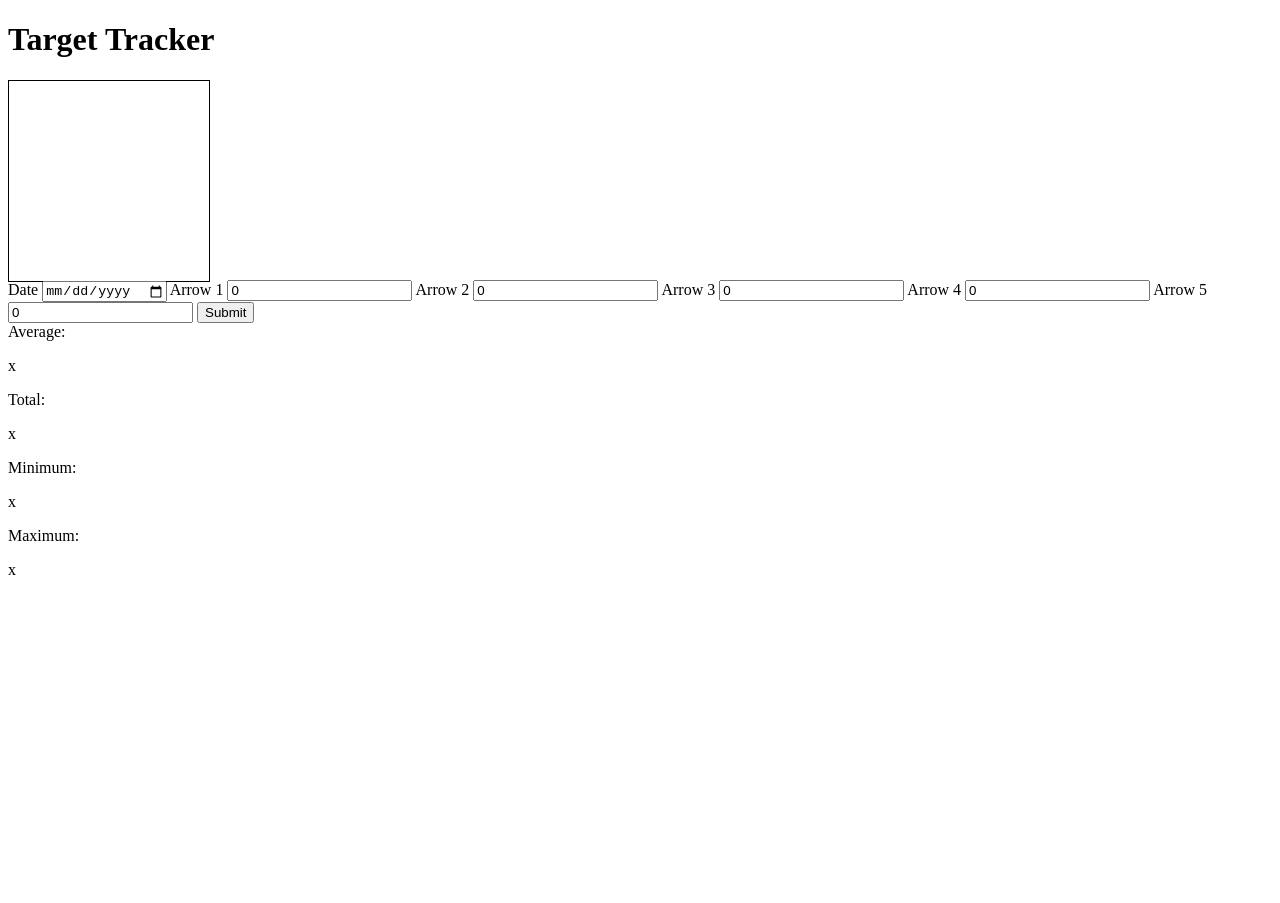
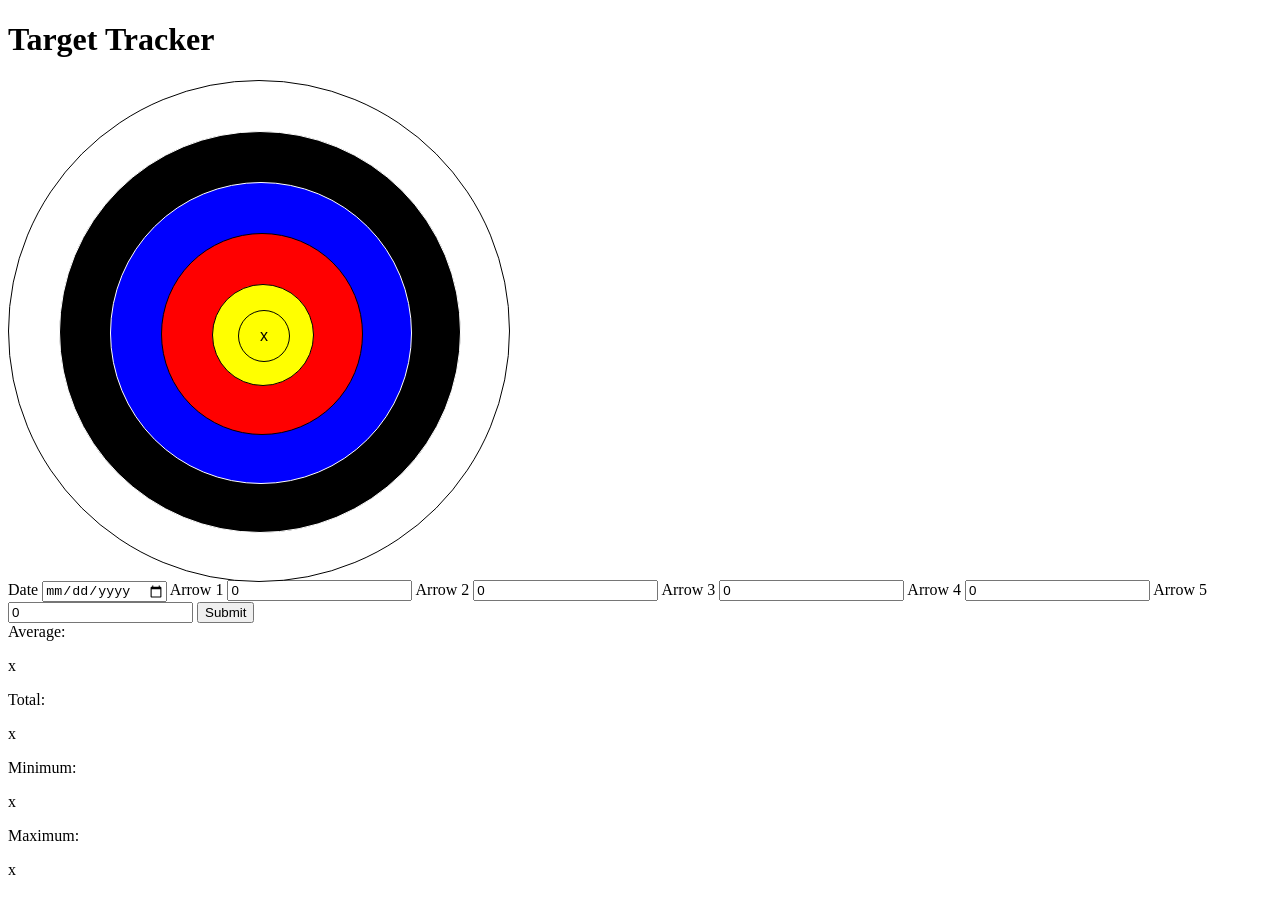
Before and after one commit to xScoopy/TargetTracker, a plain HTML site: page index.html in a window 1280 px wide. Before the commit the page ends 800 px from the top, so only its background shows below. Drawn offline with Linux system fonts and the light colour scheme.

Commit message:
ditched the grid layout since I couldnt get it to work. Ended up drawing circles in CSS to make the target. Learned a ton about positioning and the ability to sort of overlap elements. Target completely drawn, and overlapping a canvas so we can hopefully implement some drawing capability onto the target.

```diff
--- a/index.html
+++ b/index.html
@@ -10,13 +10,20 @@
 <body>
     <h1>Target Tracker</h1>
     <div id='canvas-wrap'>
-        <canvas height='200px' width='200px'></canvas>
-        <div id='target-grid-container'>
-            <div id='yellow-target'></div>
-            <div id='red-target'></div>
-            <div id='blue-target'></div>
-            <div id='black-target'></div>
-            <div id='white-target'></div>
+        <canvas height='500px' width='500px'></canvas>
+        <div id='target-container'>
+            <div id='white-target' score='2'>
+                <div id='black-target' score='4'>
+                    <div id='blue-target' score='6'>
+                        <div id='red-target' score='8'>
+                            <div id='yellow-target' score='10'>
+                                <div id='center-x'>x
+                                </div>
+                            </div>
+                        </div>
+                    </div>
+                </div>
+            </div>
         </div>
     </div>
 
--- a/styles.css
+++ b/styles.css
@@ -6,26 +6,89 @@ canvas{
 }
 #canvas-wrap{
     position: 'relative';
+    width: 500px;
+    height: 500px;
+
+}
+#target-container {
+    width: 500px;
+    height: 500px;
+    position: relative;
+}
+
+#white-target{
+    background-color: white;
+    width: 500px;
+    height: 500px;
+    position: relative;
+    margin: 0 auto;
+    border-radius: 50%;
+    border: 1px solid black;
+}
+#black-target{
+    background-color: black;
+    width: 400px;
+    height: 400px;
+    position: absolute;
+    top: 50%;
+    left: 50%;
+    margin-left: -200px;
+    margin-top: -200px;
+    border: 1px solid white;
+    border-radius: 50%;
+}
+#blue-target{
+    background-color: blue;
+    width: 300px;
+    height: 300px;
+    position: absolute;
+    top: 50%;
+    left: 50%;
+    margin-left: -150px;
+    margin-top: -150px;
+    border-radius:50%;
+    border: 1px solid white;
+
+}
+#red-target{
+    background-color: red;
     width: 200px;
     height: 200px;
-
+    position: absolute;
+    top:50%;
+    left:50%;
+    margin-left: -100px;
+    margin-top: -100px;
+    border-radius: 50%;
+    border: 1px solid black;
 }
-#target-grid-container{
-
-
-    display: grid;
+#yellow-target{
+    background-color: yellow;
+    width: 100px;
+    height: 100px;
+    position: absolute;
+    top: 50%;
+    left: 50%;
+    margin-left: -50px;
+    margin-top: -50px;
+    border-radius: 50%;
     border: 1px solid black;
-    height: 200px;
-    width: 200px;
-
-    grid-template-columns: repeat(20,1fr);
-    grid-template-rows: repeat(20, 1fr);
+    text-align: center;
 }
-#white-target{
-    background-color: white;
-    grid-column: 1/21;
-    grid-row: 1/21;
+#center-x{
+    width: 50px;
+    height: 50px;
+    position: absolute;
+    top: 50%;
+    left: 50%;
+    margin-left: -25px;
+    margin-top: -25px;
     border-radius: 50%;
+    border: 1px solid black;
+    display: flex;
+    justify-content: center;
+    align-items: center;
+    font-family: Arial, Helvetica, sans-serif;
 }
 
 
```
